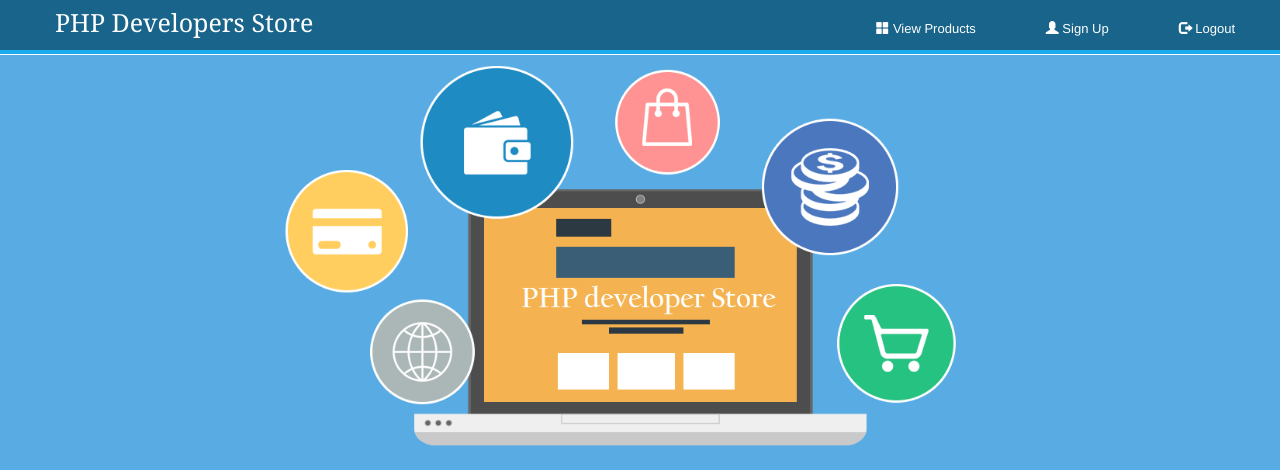
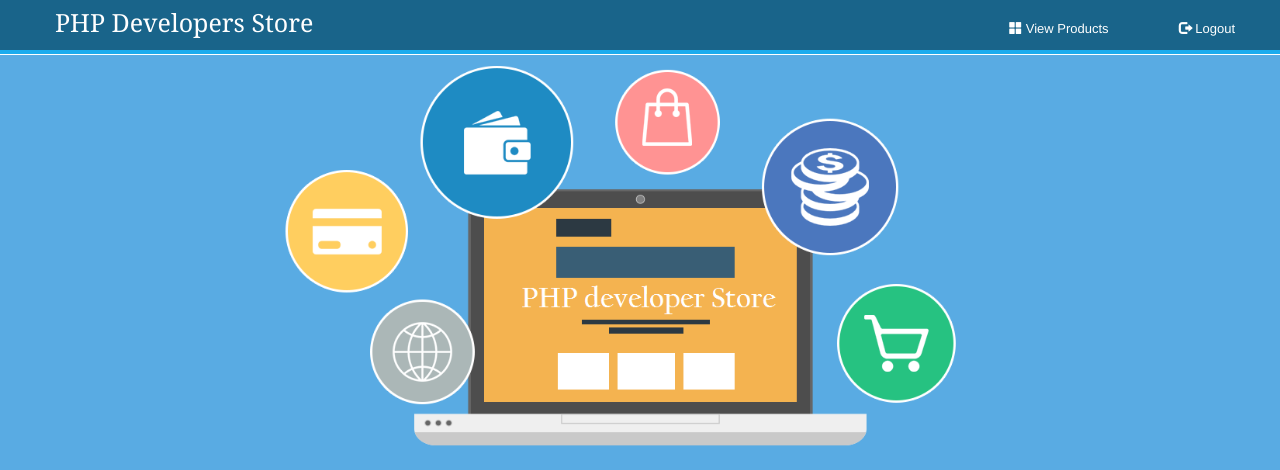
Before and after one commit to TJKnigge/Shopping_Website, a PHP site: page /mainpage.php in a window 1280 px wide. Shown: the top 470 px of the page. Run offline with PHP 8.4, Linux system fonts and the light colour scheme; the visitor is signed in with stand-in values (Sample User, id 1); some libraries are stand-ins or nearby versions.

Commit message:
still sum bugs, killed them :-)

```diff
--- a/login.php
+++ b/login.php
@@ -87,9 +87,9 @@ if (isset($_POST) && !empty($_POST)) {
                 <p class="footer-copyright">© 2018 Copyright is Reserved For PHP Developer Team </p>
             </div>
             <div class="footer-social">
-                <a href="#" class="social-icons"><i class="fa fa-facebook"></i></a>
-                <a href="#" class="social-icons"><i class="fa fa-google-plus"></i></a>
-                <a href="#" class="social-icons"><i class="fa fa-twitter"></i></a>
+                <a target="_blank" href="https://nl-nl.facebook.com/" class="social-icons"><i class="fa fa-facebook"></i></a>
+                <a target="_blank" href="https://www.google.nl/?gfe_rd=cr&dcr=0&ei=hzxfWrL-BtLc8AeUioCoDg&gws_rd=ssl" class="social-icons"><i class="fa fa-google-plus"></i></a>
+                <a target="_blank" href="https://twitter.com/" class="social-icons"><i class="fa fa-twitter"></i></a>
             </div>
         </footer>
     </body>
--- a/mainpage.php
+++ b/mainpage.php
@@ -27,12 +27,14 @@ session_start();
                     <ul class="nav navbar-nav navbar-right">
 
                         <li><a href="index.php" ><span class="glyphicon glyphicon-th-large"style="padding-top: 10px"></span> View Products</a></li>
-                        <li><a href="signUp.php" ><span class="glyphicon glyphicon-user"style="padding-top: 10px"></span> Sign Up</a></li>
+
                         <li><?php if (isset($_SESSION['name'])) { ?><li><a href="logout.php"><span class="glyphicon glyphicon-log-out" style="padding-top: 10px"></span> Logout</a></li> <?PHP } else {
-    ?> <li><a href="login.php"><span class="glyphicon glyphicon-log-in" style="padding-top: 10px"></span> Login</a></li><?php
+    ?> <li><a href="signUp.php" ><span class="glyphicon glyphicon-user"style="padding-top: 10px"></span> Sign Up</a></li>
+                            <li><a href="login.php"><span class="glyphicon glyphicon-log-in" style="padding-top: 10px"></span> Login</a></li>
+
+                            <?php
                         }
                         ?>
-
 
                     </ul>
                 </div>
```
Also changed, not shown: signUp.php (+4 -4 lines).
